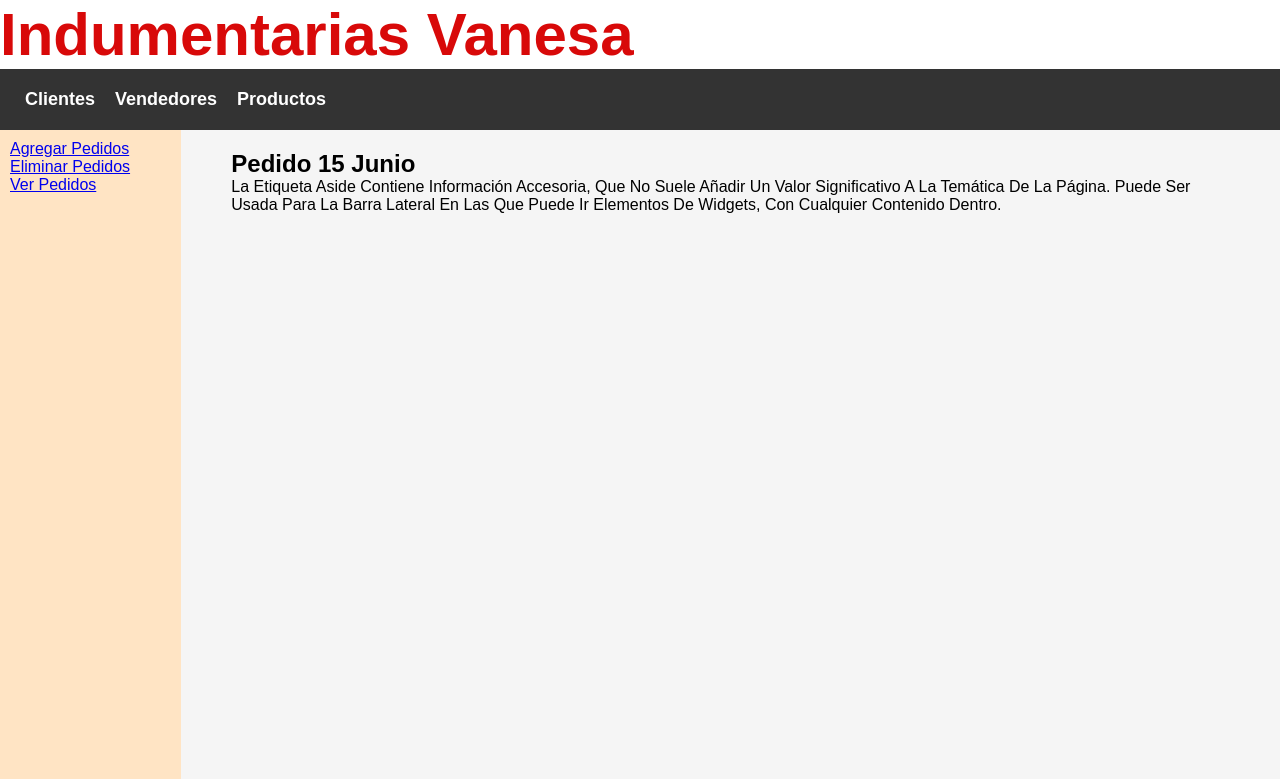
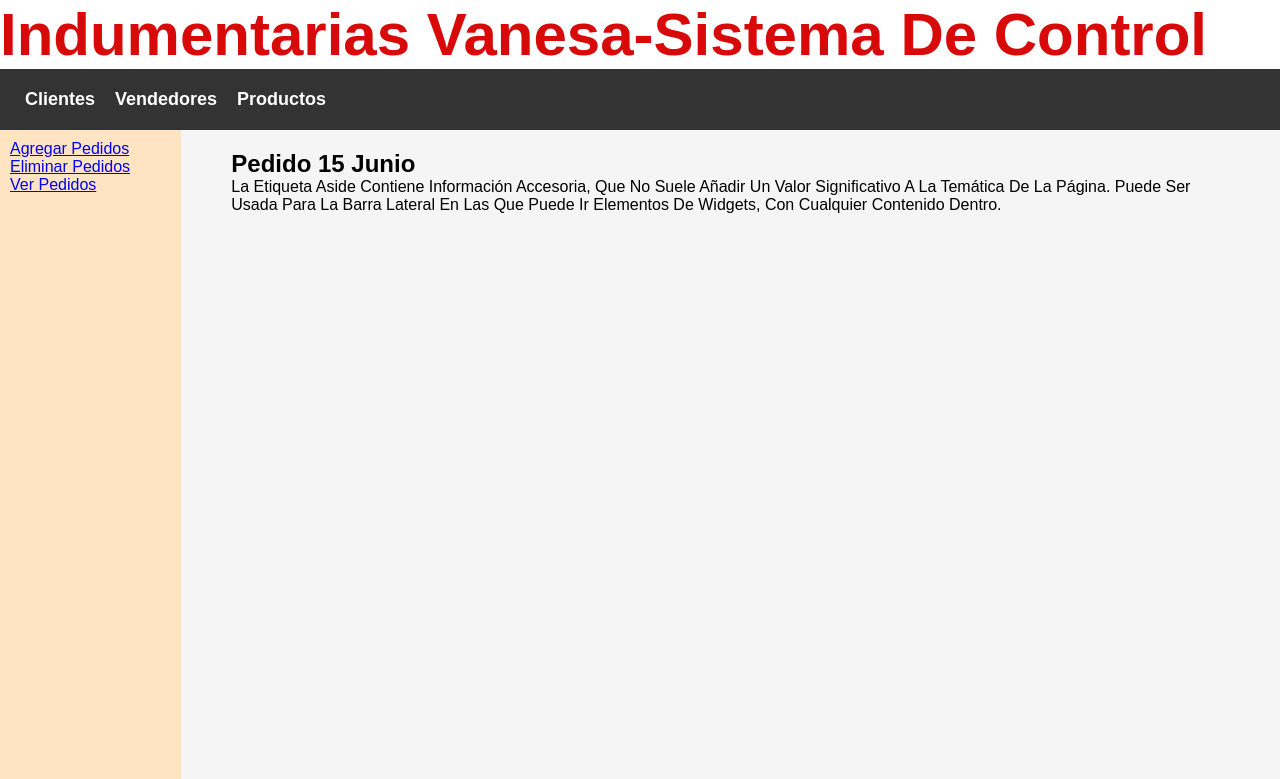
Before and after one commit to Damian-Rojas/Control_Compras, a Flask app: page /index in a window 1280 px wide. Shown: the top 779 px of the page. Run offline with Flask 3, Linux system fonts and the light colour scheme.

Commit message:
Modifica titulo

```diff
--- a/templates/index.html
+++ b/templates/index.html
@@ -9,7 +9,7 @@
 
 </head>
 <body>
-  <h1>Indumentarias Vanesa</h1>
+  <h1>Indumentarias Vanesa-Sistema de control</h1>
     <header>
 
         <nav>
```
